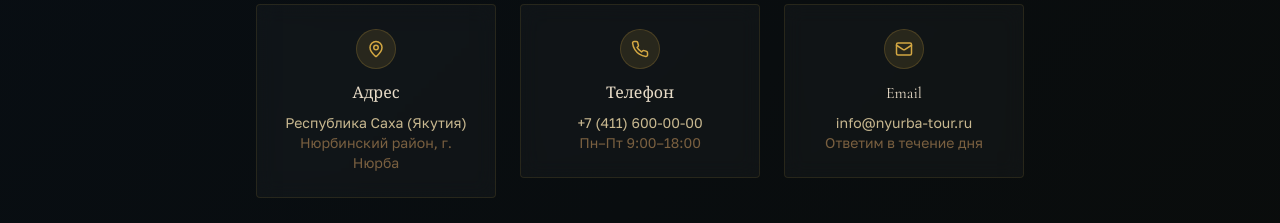
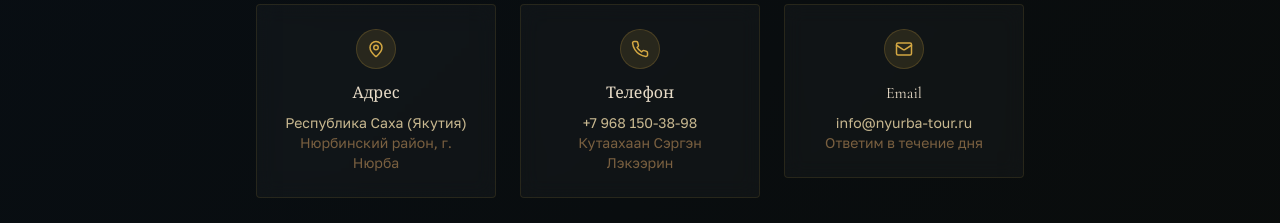
Before and after one commit to pr-poehali-dev/nyurba-spiritual-journey, a React (Vite) app: page / in a window 1280 px wide. Shown: the part 9920-10143 px from the top of the page. Built offline with nearby package versions, Linux system fonts and the light colour scheme.

Commit message:
feat: добавить контактный телефон Кутаахаан

```diff
--- a/src/pages/Index.tsx
+++ b/src/pages/Index.tsx
@@ -736,7 +736,7 @@ export default function Index() {
           <div className="grid md:grid-cols-3 gap-6 mb-12">
             {[
               { icon: "MapPin", title: "Адрес", lines: ["Республика Саха (Якутия)", "Нюрбинский район, г. Нюрба"] },
-              { icon: "Phone", title: "Телефон", lines: ["+7 (411) 600-00-00", "Пн–Пт 9:00–18:00"] },
+              { icon: "Phone", title: "Телефон", lines: ["+7 968 150-38-98", "Кутаахаан Сэргэн Лэкээрин"] },
               { icon: "Mail", title: "Email", lines: ["info@nyurba-tour.ru", "Ответим в течение дня"] },
             ].map((c, i) => (
               <AnimSection key={i}>
```
